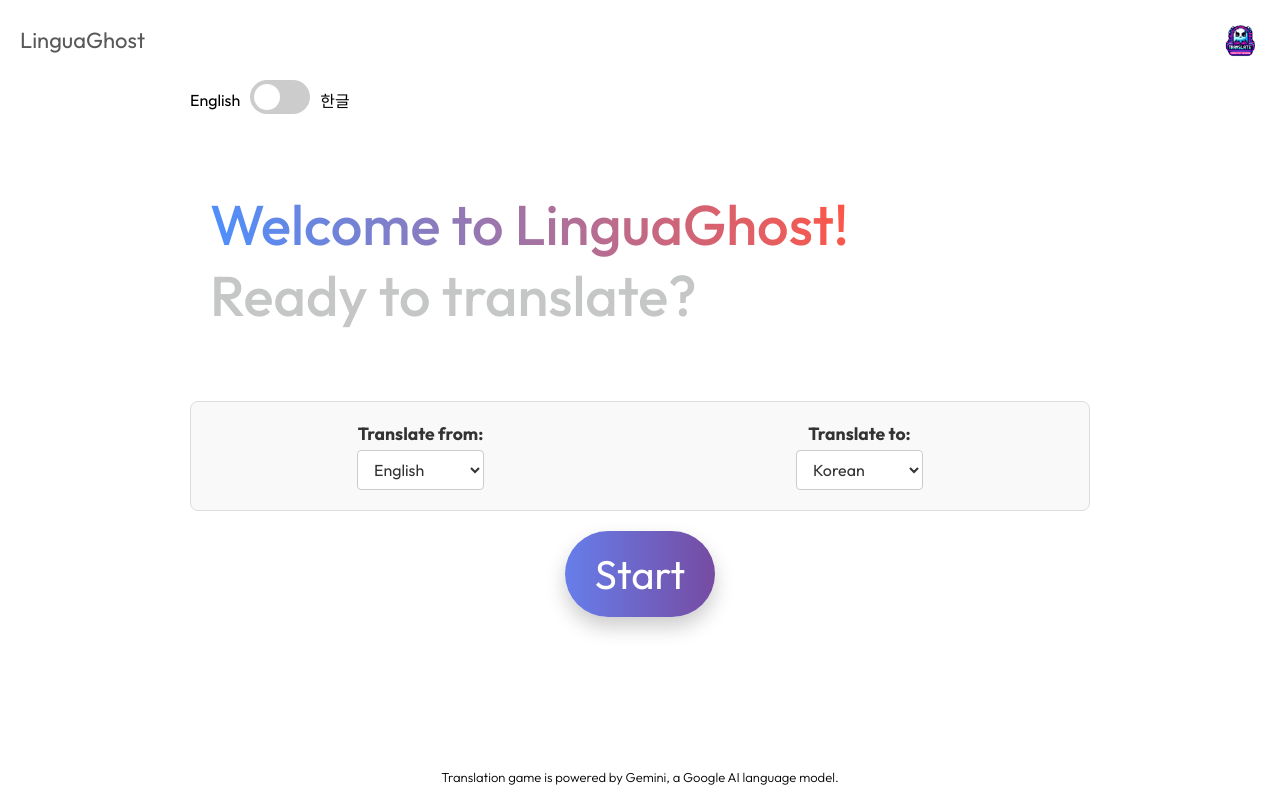
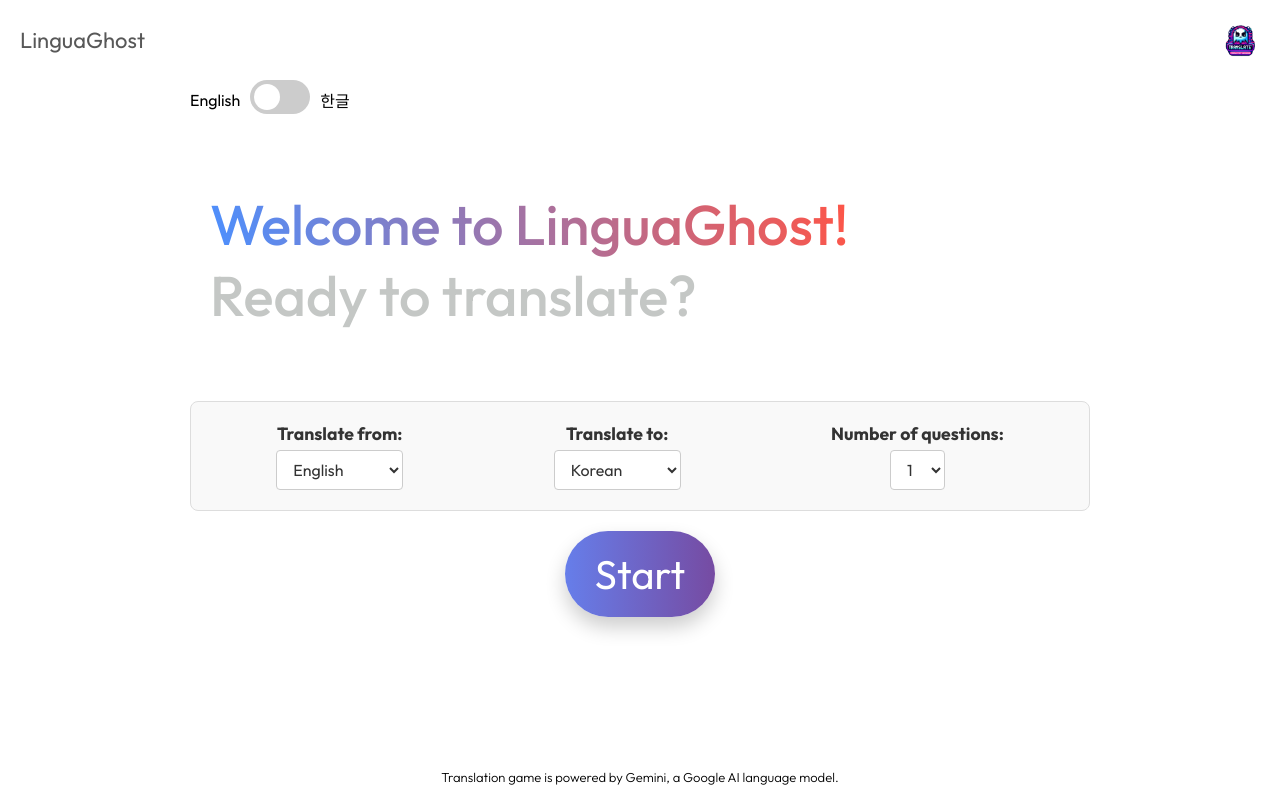
Before and after one commit to hyunjaemoon/translation_game, a React (Vite) app: page / in a window 1280 px wide. Built offline with nearby package versions, Linux system fonts and the light colour scheme; no server answers.

Commit message:
Settable numQuestions

```diff
--- a/src/components/Main/Game.jsx
+++ b/src/components/Main/Game.jsx
@@ -45,6 +45,7 @@
     setAnswers,
     gemini,
     onTranslationEvaluation,
+    numQuestions,
   } = useContext(Context);
 
   const divRef = useRef(null);
@@ -55,7 +56,10 @@
 
     const fetchData = async () => {
       try {
-        const response = await gemini.obtainQuestions(languageFrom);
+        const response = await gemini.obtainQuestions(
+          languageFrom,
+          numQuestions
+        );
         setQuestions(response);
       } catch (error) {
         console.error("Error fetching data:", error);
@@ -67,7 +71,7 @@
     return () => {
       divElement.removeEventListener("click", onLogo);
       setQuestions({});
-      setAnswers(["", "", "", "", ""]);
+      setAnswers(Array(numQuestions).fill(""));
       setShowResult(false);
     };
   }, []);
@@ -119,7 +123,7 @@
                         `
                           ${
                             isKorean ? "총 점수" : "Total Score"
-                          }: ${calculateScore()} / 500
+                          }: ${calculateScore()} / ${numQuestions * 100}
                           `,
                       ]}
                       wrapper="span"
@@ -175,7 +179,8 @@
                       languageFrom,
                       languageTo,
                       questions,
-                      answers
+                      answers,
+                      numQuestions
                     )
                   }
                 >
--- a/src/components/Main/Landing.jsx
+++ b/src/components/Main/Landing.jsx
@@ -11,6 +11,8 @@
     languageFrom,
     setLanguageTo,
     languageTo,
+    numQuestions,
+    setNumQuestions,
   } = useContext(Context);
 
   const handleLanguageFromChange = (e) => {
@@ -104,6 +106,20 @@
               <option value="ru">Russian</option>
             </select>
           </div>
+          <div className="select-box">
+            <label htmlFor="num-questions">
+              {isKorean ? "문제 수:" : "Number of questions:"}
+            </label>
+            <select
+              id="num-questions"
+              onChange={(e) => setNumQuestions(e.target.value)}
+              value={numQuestions}
+            >
+              <option value="1">1</option>
+              <option value="3">3</option>
+              <option value="5">5</option>
+            </select>
+          </div>
         </div>
         <div className="play-button-div">
           <button className="play-button" onClick={onPlay}>
--- a/src/config/gemini.js
+++ b/src/config/gemini.js
@@ -48,7 +48,7 @@
     });
   }
 
-  async obtainQuestions(languageFrom) {
+  async obtainQuestions(languageFrom, numQuestions) {
     const languageFromOptions = {
       en: "English",
       ko: "Korean",
@@ -67,7 +67,7 @@
     // Use selectOptions wherever you need the HTML options
 
     const result = await this.obtainQuestionsChat.sendMessage(`
-      Construct 5 complete ${languageFrom} sentences for translation questions.
+      Construct ${numQuestions} complete ${languageFrom} sentences for translation questions.
       Make it a moderate difficulty.
       The response MUST be in JSON format with the following structure:
       {
@@ -89,9 +89,19 @@
     }
   }
 
-  async evaluateChat(languageFrom, languageTo, questions, answers) {
+  async evaluateChat(
+    languageFrom,
+    languageTo,
+    questions,
+    answers,
+    numQuestions
+  ) {
     if (
-      !(questions && questions.questions && questions.questions.length === 5)
+      !(
+        questions &&
+        questions.questions &&
+        questions.questions.length == numQuestions
+      )
     ) {
       alert("Invalid questions object");
       return {};
@@ -113,19 +123,21 @@
     languageFrom = languageOptions[languageFrom];
     languageTo = languageOptions[languageTo];
 
-    const result = await this.evaluationChat.sendMessage(`
+    const inputArray = [];
+    for (let i = 0; i < numQuestions; i++) {
+      inputArray.push({
+        question: `${questions.questions[i]}`,
+        user_input: `${answers[i]}`,
+      });
+    }
+
+    let message = `
       Consider yourself as a translation video game where you score how well the user
-      translated the given 5 ${languageFrom} sentences into 5 ${languageTo} sentences.
+      translated the given ${numQuestions} ${languageFrom} sentences into ${numQuestions} ${languageTo} sentences.
       Give me a proper game-like response. The game-like response should be concise in
       a single sentence. Here are the set of questions and user inputs:
       {
-        'input': [
-          { 'question': '${questions.questions[0]}', 'user_input': '${answers[0]}' },
-          { 'question': '${questions.questions[1]}', 'user_input': '${answers[1]}' },
-          { 'question': '${questions.questions[2]}', 'user_input': '${answers[2]}' },
-          { 'question': '${questions.questions[3]}', 'user_input': '${answers[3]}' },
-          { 'question': '${questions.questions[4]}', 'user_input': '${answers[4]}' }
-        ]
+        'input': ${JSON.stringify(inputArray)}
       }
 
       MUST provide a score from 1 to 100. Return the score and description
@@ -134,14 +146,14 @@
       following structure in respective order as input:
       {
         "evaluation": [
-          { "score": int, "description": str },
-          { "score": int, "description": str },
-          { "score": int, "description": str },
-          { "score": int, "description": str },
-          { "score": int, "description": str }
+          ${Array.from(
+            { length: numQuestions },
+            () => "{score: int, description: str}"
+          ).join(", ")}
         ]
       }
-    `);
+    `;
+    const result = await this.evaluationChat.sendMessage(message);
     const response = result.response;
     try {
       const evaluationResult = JSON.parse(
--- a/src/context/Context.jsx
+++ b/src/context/Context.jsx
@@ -14,14 +14,15 @@
   const [languageFrom, setLanguageFrom] = useState("en");
   const [languageTo, setLanguageTo] = useState("ko");
   const [questions, setQuestions] = useState({});
-  const [answers, setAnswers] = useState(["", "", "", "", ""]);
+  const [answers, setAnswers] = useState([""]);
   const [gemini, setGemini] = useState(new Gemini());
+  const [numQuestions, setNumQuestions] = useState(1);
 
-  const onTranslationEvaluation = async (languageFrom, languageTo, questions, answers) => {
+  const onTranslationEvaluation = async (languageFrom, languageTo, questions, answers, numQuestions) => {
     setResultData({});
     setLoading(true);
     setShowResult(true);
-    let response = await gemini.evaluateChat(languageFrom, languageTo, questions, answers);
+    let response = await gemini.evaluateChat(languageFrom, languageTo, questions, answers, numQuestions);
     setResultData(response);
     setLoading(false);
   };
@@ -56,6 +57,8 @@
     gemini,
     setGemini,
     onTranslationEvaluation,
+    numQuestions,
+    setNumQuestions,
   };
 
   return (
```
